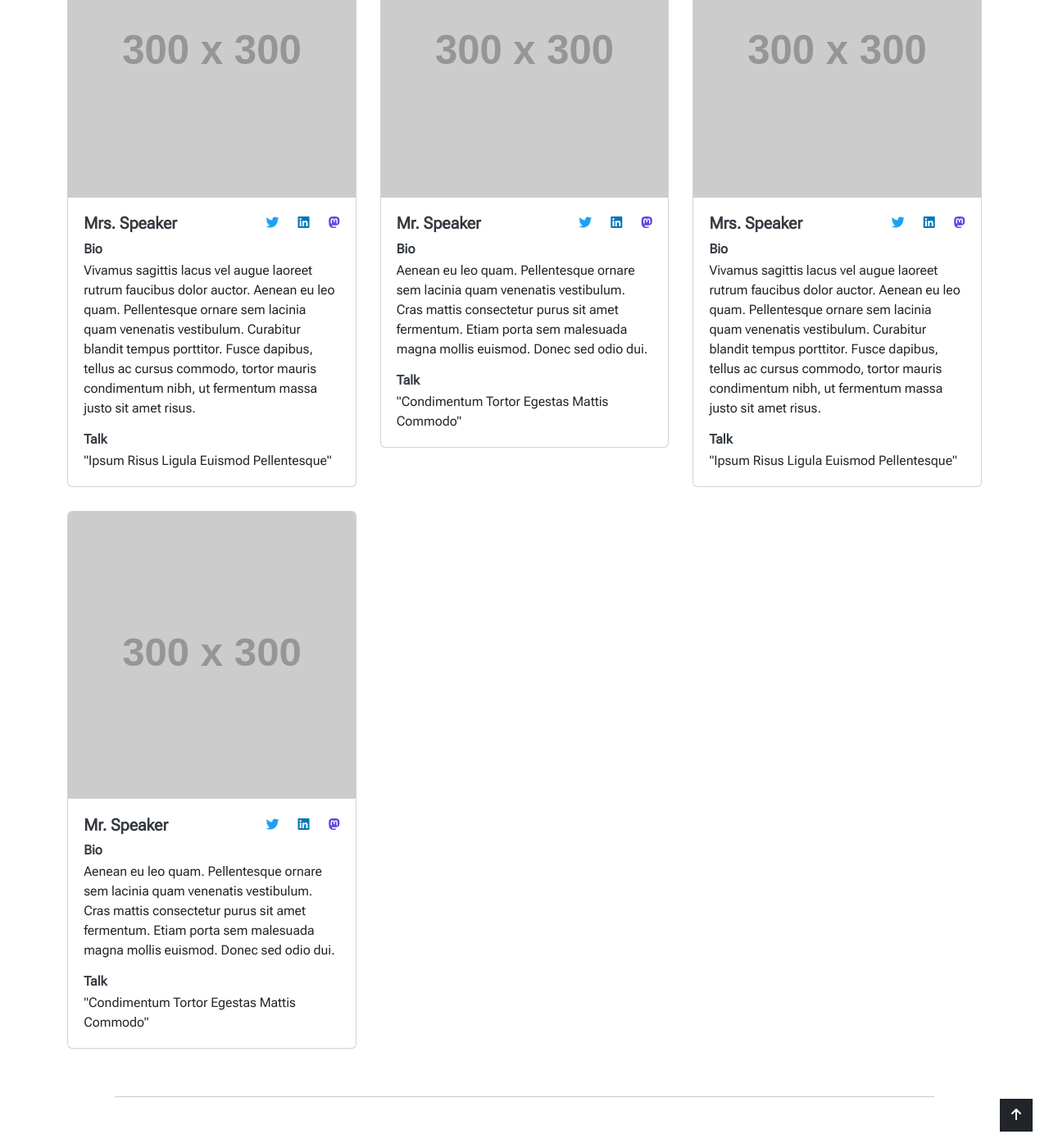
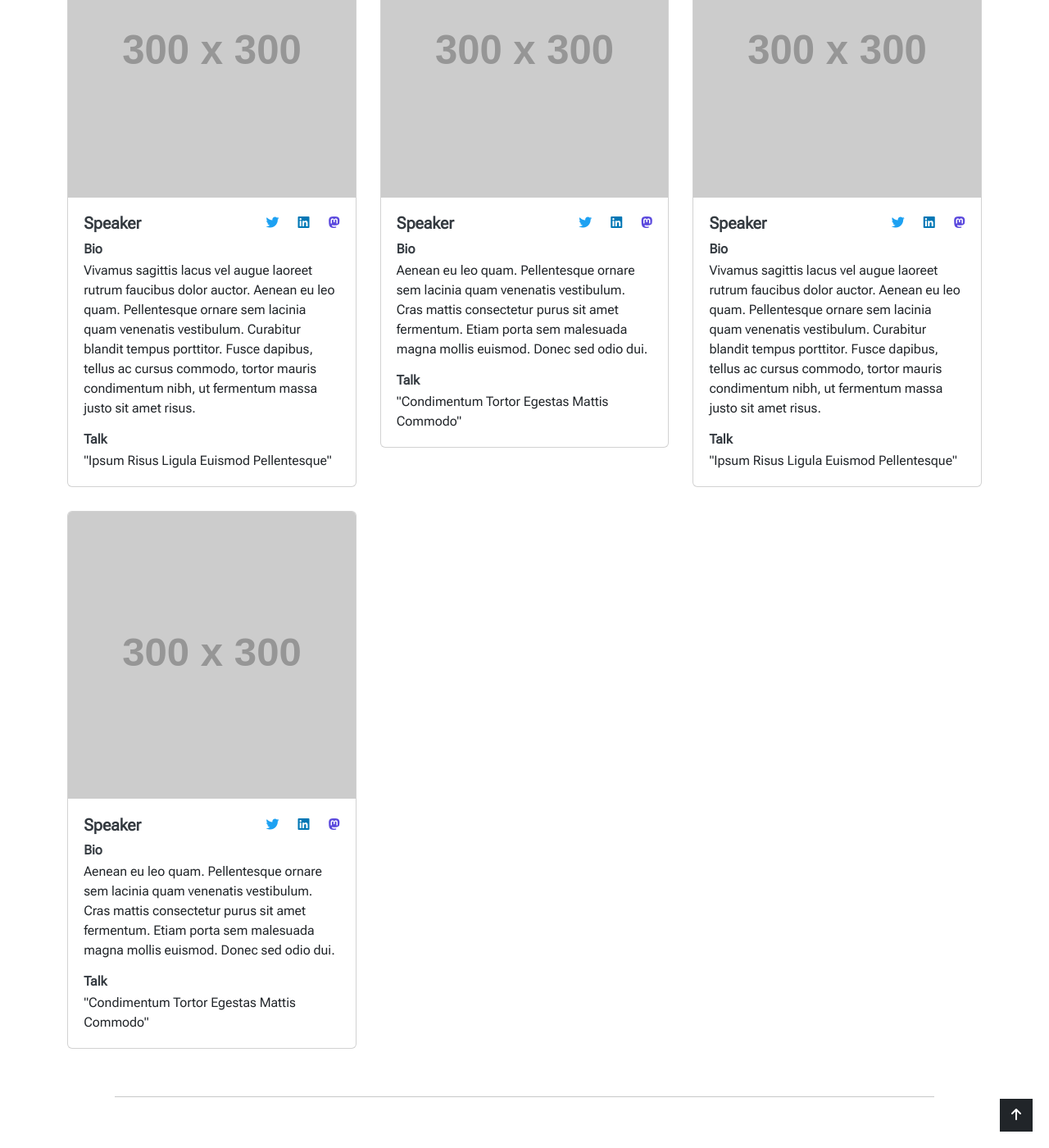
Before and after one commit to php-usergroup-dresden/phpdd23, a Jekyll site: the page built from index.html, in a window 1280 px wide and 1400 px high, scrolled down 1092 px. Shown: the whole window at 82% size. Built offline with Jekyll 4.4.1, drawn with Linux system fonts in a browser that asks for light colours; nearby versions of some CDN libraries.

Commit message:
Update speaker data

```diff
--- a/_data/speakers.yml
+++ b/_data/speakers.yml
@@ -1,5 +1,5 @@
 speakers:
-  - name: 'Mrs. Speaker'
+  - name: 'Speaker'
     bio: 'Vivamus sagittis lacus vel augue laoreet rutrum faucibus dolor auctor. Aenean eu leo quam. Pellentesque ornare sem lacinia quam venenatis vestibulum. Curabitur blandit tempus porttitor. Fusce dapibus, tellus ac cursus commodo, tortor mauris condimentum nibh, ut fermentum massa justo sit amet risus.'
     image: 'https://dummyimage.com/300x300/fff/aaa'
     talk: 'Ipsum Risus Ligula Euismod Pellentesque'
@@ -11,7 +11,7 @@ speakers:
       - icon: 'mastodon'
         url: 'https://phpc.social/@phpugdd'
 
-  - name: 'Mr. Speaker'
+  - name: 'Speaker'
     bio: 'Aenean eu leo quam. Pellentesque ornare sem lacinia quam venenatis vestibulum. Cras mattis consectetur purus sit amet fermentum. Etiam porta sem malesuada magna mollis euismod. Donec sed odio dui.'
     image: 'https://dummyimage.com/300x300/fff/aaa'
     talk: 'Condimentum Tortor Egestas Mattis Commodo'
@@ -23,7 +23,7 @@ speakers:
       - icon: 'mastodon'
         url: 'https://phpc.social/@phpugdd'
 
-  - name: 'Mrs. Speaker'
+  - name: 'Speaker'
     bio: 'Vivamus sagittis lacus vel augue laoreet rutrum faucibus dolor auctor. Aenean eu leo quam. Pellentesque ornare sem lacinia quam venenatis vestibulum. Curabitur blandit tempus porttitor. Fusce dapibus, tellus ac cursus commodo, tortor mauris condimentum nibh, ut fermentum massa justo sit amet risus.'
     image: 'https://dummyimage.com/300x300/fff/aaa'
     talk: 'Ipsum Risus Ligula Euismod Pellentesque'
@@ -35,7 +35,7 @@ speakers:
       - icon: 'mastodon'
         url: 'https://phpc.social/@phpugdd'
 
-  - name: 'Mr. Speaker'
+  - name: 'Speaker'
     bio: 'Aenean eu leo quam. Pellentesque ornare sem lacinia quam venenatis vestibulum. Cras mattis consectetur purus sit amet fermentum. Etiam porta sem malesuada magna mollis euismod. Donec sed odio dui.'
     image: 'https://dummyimage.com/300x300/fff/aaa'
     talk: 'Condimentum Tortor Egestas Mattis Commodo'
```
